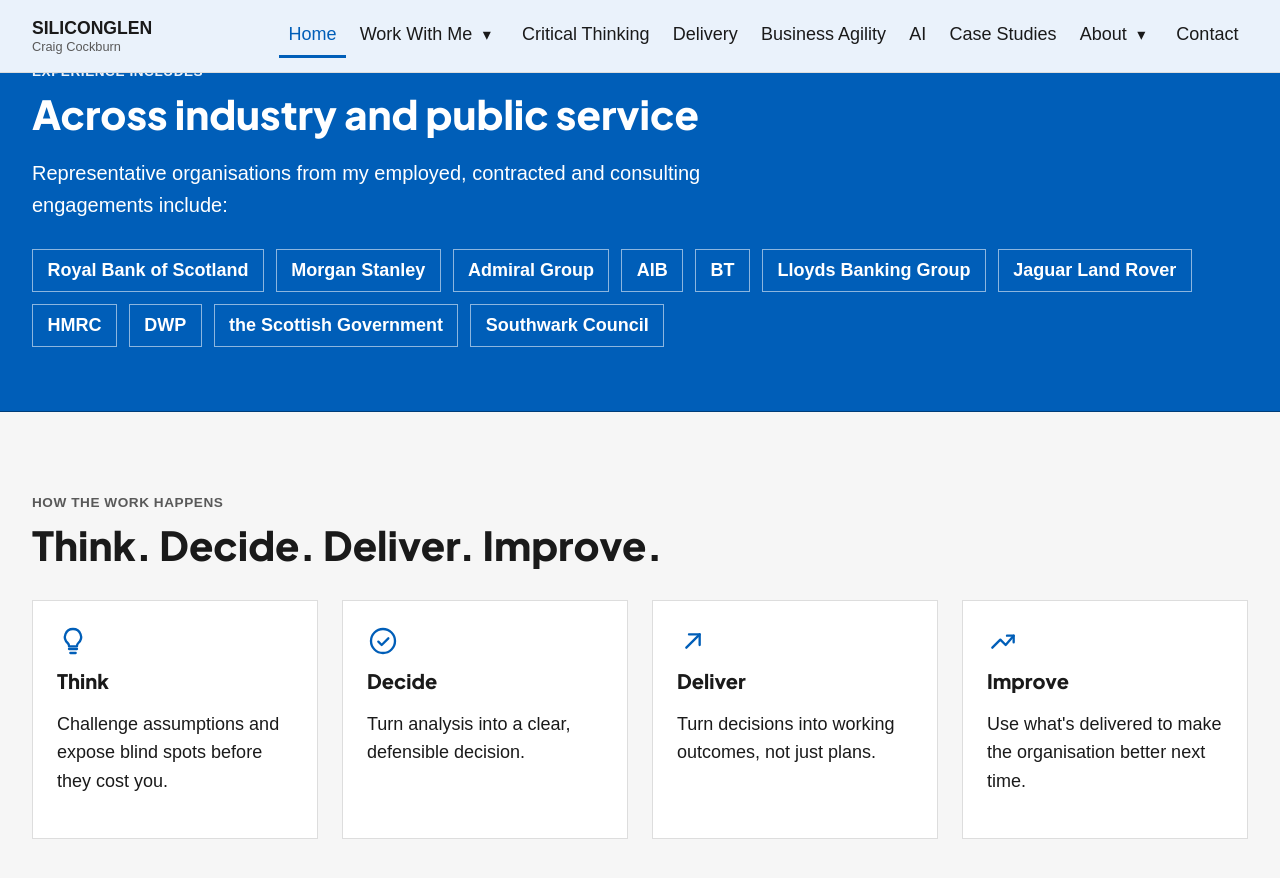
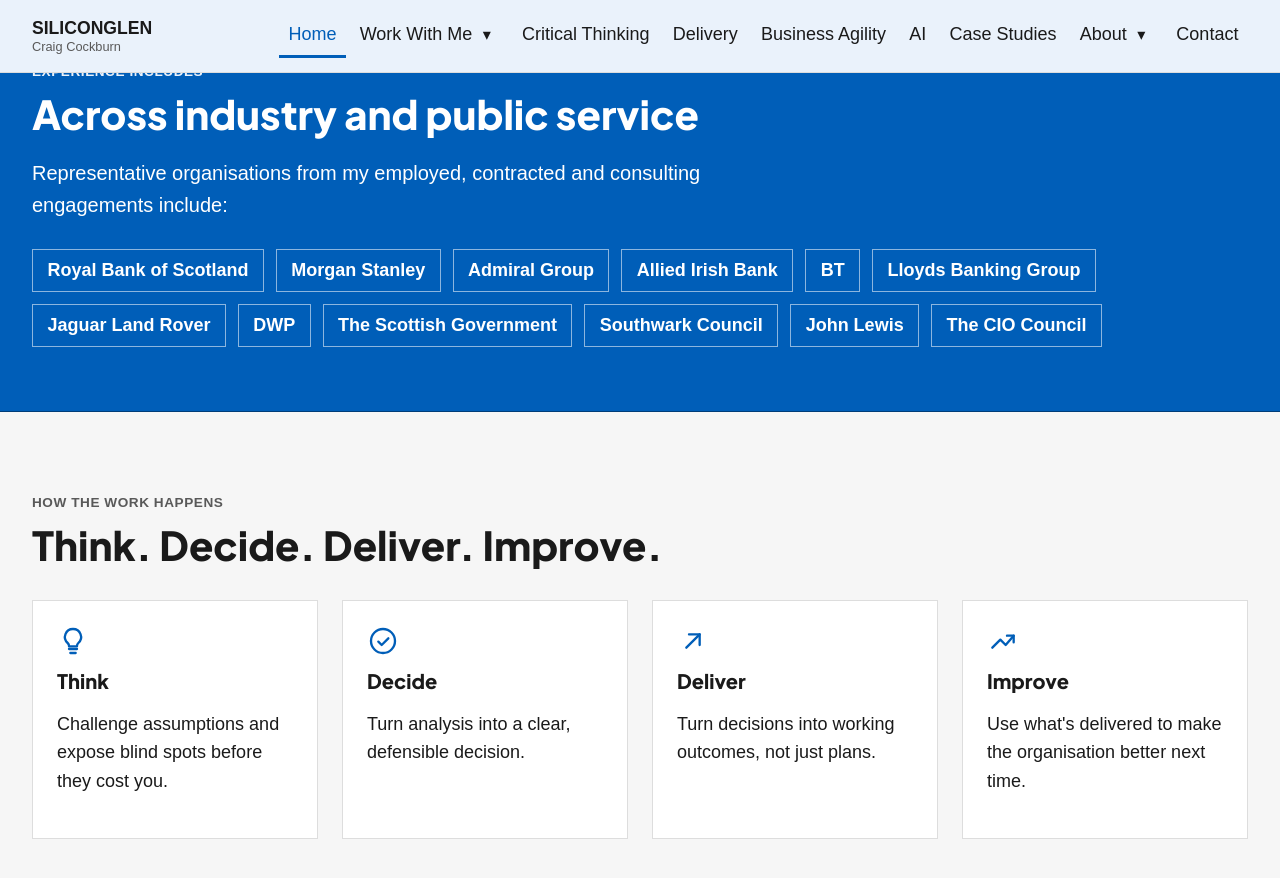
Before and after one commit to siliconglen/siliconglen-site, a Jekyll site: the page built from index.md, in a window 1280 px wide and 900 px high, scrolled down 1923 px. Shown: the top 878 px of the window. Built offline with Jekyll 4.4.1, drawn with Linux system fonts in a browser that asks for light colours.

Commit message:
Update homepage organisation list

```diff
--- a/index.md
+++ b/index.md
@@ -62,14 +62,15 @@ description: "Siliconglen: my work in critical thinking, delivery and Agile. Und
       <li>Royal Bank of Scotland</li>
       <li>Morgan Stanley</li>
       <li>Admiral Group</li>
-      <li>AIB</li>
+      <li>Allied Irish Bank</li>
       <li>BT</li>
       <li>Lloyds Banking Group</li>
       <li>Jaguar Land Rover</li>
-      <li>HMRC</li>
       <li>DWP</li>
-      <li>the Scottish Government</li>
+      <li>The Scottish Government</li>
       <li>Southwark Council</li>
+      <li>John Lewis</li>
+      <li>The CIO Council</li>
     </ul>
   </div>
 </section>
```
